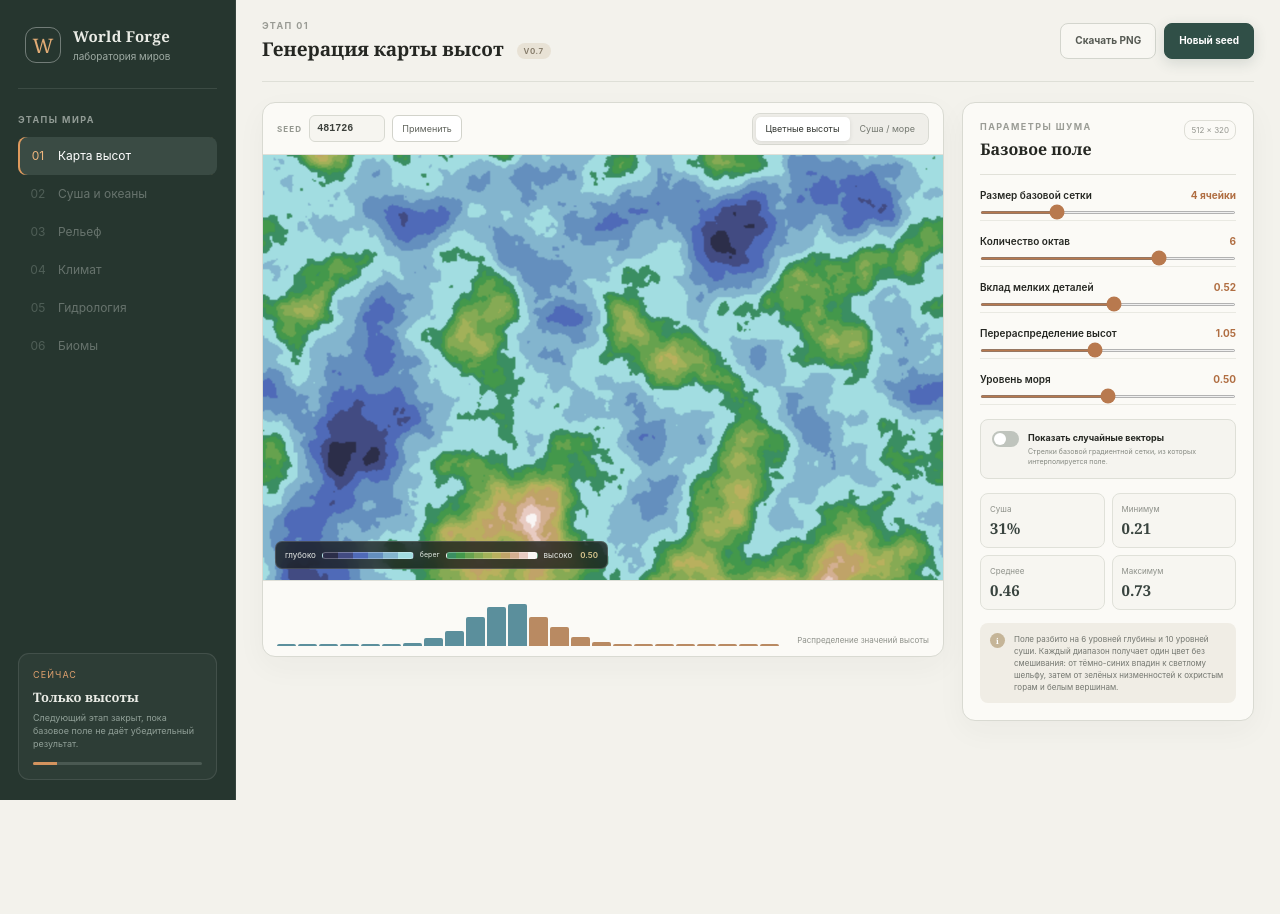
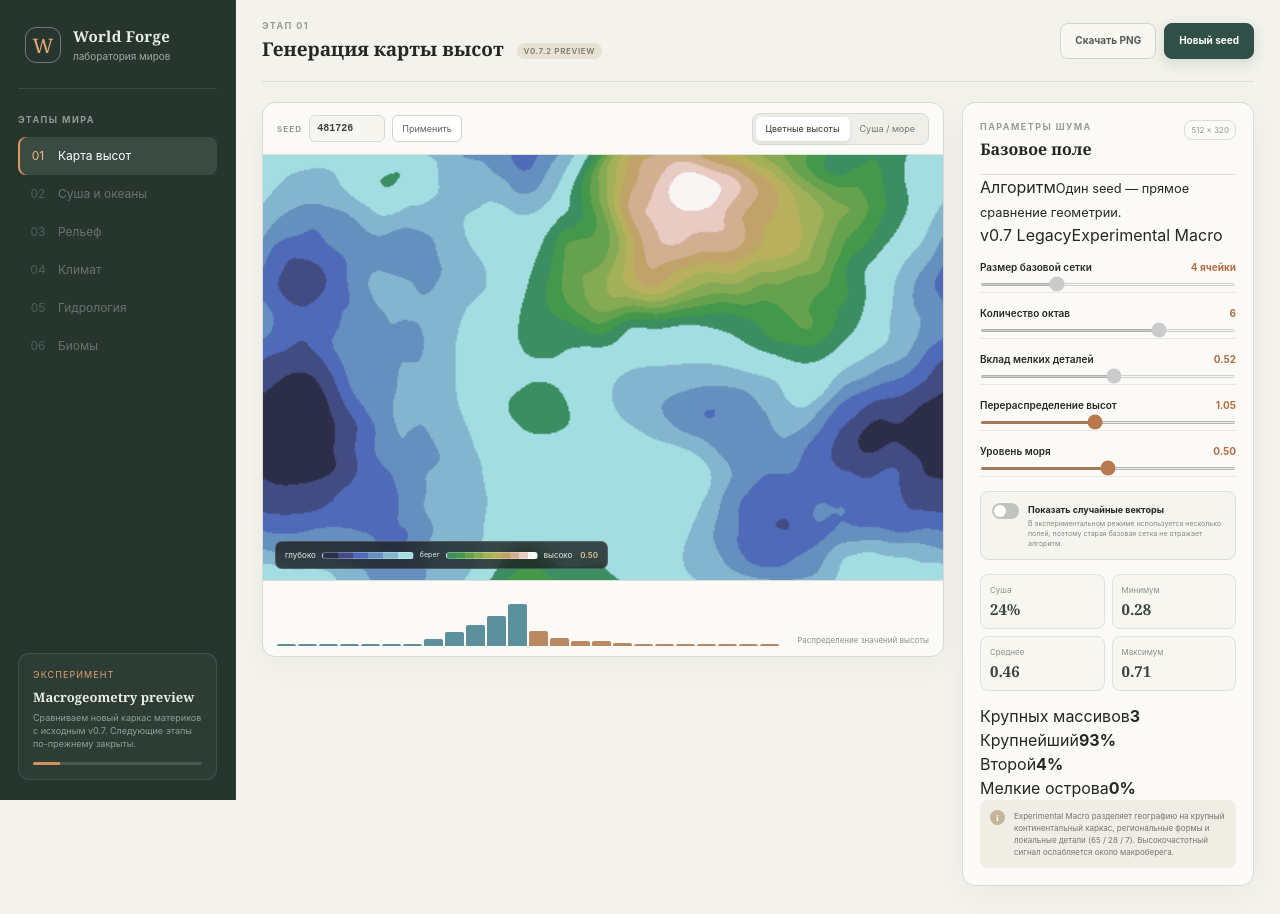
Before and after one commit to avdeevgreyfog-cmd/world-forge, a Next.js app: page / in a window 1280 px wide. Before the commit the page ends 800 px from the top, so only its background shows below. Built offline with nearby package versions, Linux system fonts and the light colour scheme.

Commit message:
Add legacy vs macro visual comparison

```diff
--- a/app/page.tsx
+++ b/app/page.tsx
@@ -1,15 +1,17 @@
 "use client";
 
 import {useCallback,useEffect,useMemo,useRef,useState} from "react";
-import {H,W,generate,hash2,reliefColor,type HeightField,type HeightSettings as Settings} from "../lib/heightfield/core";
+import {H,W,generate,hash2,reliefColor,type GeneratorMode,type HeightField,type HeightSettings as Settings} from "../lib/heightfield/core";
+import {analyzeLandmasses} from "../lib/heightfield/analysis";
 
 type Mode="height"|"mask";
 
 export default function Home(){
   const canvasRef=useRef<HTMLCanvasElement>(null);
-  const [seed,setSeed]=useState(481726),[seedInput,setSeedInput]=useState("481726"),[mode,setMode]=useState<Mode>("height"),[vectors,setVectors]=useState(false),[busy,setBusy]=useState(false),[probe,setProbe]=useState<{x:number;y:number;h:number}|null>(null);
+  const [seed,setSeed]=useState(481726),[seedInput,setSeedInput]=useState("481726"),[mode,setMode]=useState<Mode>("height"),[generatorMode,setGeneratorMode]=useState<GeneratorMode>("macro"),[vectors,setVectors]=useState(false),[busy,setBusy]=useState(false),[probe,setProbe]=useState<{x:number;y:number;h:number}|null>(null);
   const [settings,setSettings]=useState<Settings>({frequency:4,octaves:6,persistence:.52,redistribution:1.05,sea:.5});
-  const field:HeightField=useMemo(()=>generate(seed,settings),[seed,settings]);
+  const field:HeightField=useMemo(()=>generate(seed,settings,generatorMode),[seed,settings,generatorMode]);
+  const landAnalysis=useMemo(()=>analyzeLandmasses(field,settings.sea),[field,settings.sea]);
   useEffect(()=>{setBusy(true);const t=window.setTimeout(()=>setBusy(false),80);return()=>window.clearTimeout(t)},[field]);
 
   const draw=useCallback(()=>{
@@ -21,37 +23,40 @@ export default function Home(){
       const p=i*4;img.data[p]=r;img.data[p+1]=g;img.data[p+2]=b;img.data[p+3]=255;
     }
     ox.putImageData(img,0,0);ctx.imageSmoothingEnabled=true;ctx.drawImage(off,0,0,canvas.width,canvas.height);
-    if(vectors&&mode==="height"){
+    if(vectors&&mode==="height"&&generatorMode==="legacy"){
       const f=settings.frequency,stepX=canvas.width/f,stepY=stepX;ctx.lineWidth=1.5;ctx.strokeStyle="rgba(230,111,61,.82)";ctx.fillStyle="rgba(230,111,61,.9)";
       for(let gy=0;gy<=Math.ceil(canvas.height/stepY);gy++)for(let gx=0;gx<f;gx++){const a=hash2(gx,gy,seed)*Math.PI*2,cx=gx*stepX,cy=gy*stepY,len=Math.min(28,stepX*.2),ex=cx+Math.cos(a)*len,ey=cy+Math.sin(a)*len;ctx.beginPath();ctx.moveTo(cx,cy);ctx.lineTo(ex,ey);ctx.stroke();ctx.beginPath();ctx.arc(cx,cy,2.5,0,Math.PI*2);ctx.fill()}
     }
-  },[field,mode,settings.sea,settings.frequency,vectors,seed]);
+  },[field,mode,settings.sea,settings.frequency,vectors,seed,generatorMode]);
   useEffect(()=>draw(),[draw]);
 
   const randomize=()=>{const n=Math.floor(Math.random()*999999);setSeed(n);setSeedInput(String(n))};
   const applySeed=()=>{const n=Math.abs(Number(seedInput)||1)%1000000;setSeed(n);setSeedInput(String(n))};
   const update=<K extends keyof Settings>(key:K,value:Settings[K])=>setSettings(s=>({...s,[key]:value}));
   const inspect=(e:React.MouseEvent<HTMLCanvasElement>)=>{const r=e.currentTarget.getBoundingClientRect(),x=Math.max(0,Math.min(W-1,Math.floor((e.clientX-r.left)/r.width*W))),y=Math.max(0,Math.min(H-1,Math.floor((e.clientY-r.top)/r.height*H)));setProbe({x,y,h:field.values[y*W+x]})};
-  const download=()=>{const a=document.createElement("a");a.download=`heightmap-${seed}.png`;a.href=canvasRef.current?.toDataURL("image/png")||"";a.click()};
+  const download=()=>{const a=document.createElement("a");a.download=`heightmap-${generatorMode}-${seed}.png`;a.href=canvasRef.current?.toDataURL("image/png")||"";a.click()};
+  const setAlgorithm=(next:GeneratorMode)=>{setGeneratorMode(next);if(next==="macro")setVectors(false)};
 
   return <main className="app-shell height-lab">
     <aside className="sidebar"><div className="brand"><div className="brand-mark">W</div><div><strong>World Forge</strong><span>лаборатория миров</span></div></div>
       <div className="side-section"><p className="side-label">ЭТАПЫ МИРА</p><button className="nav-button active"><span>01</span>Карта высот</button>{["Суша и океаны","Рельеф","Климат","Гидрология","Биомы"].map((x,i)=><button key={x} className="nav-button locked" disabled><span>{String(i+2).padStart(2,"0")}</span>{x}</button>)}</div>
-      <div className="version-card"><span>Сейчас</span><strong>Только высоты</strong><small>Следующий этап закрыт, пока базовое поле не даёт убедительный результат.</small><div><i style={{width:"14%"}}/></div></div>
+      <div className="version-card"><span>Эксперимент</span><strong>Macrogeometry preview</strong><small>Сравниваем новый каркас материков с исходным v0.7. Следующие этапы по-прежнему закрыты.</small><div><i style={{width:"16%"}}/></div></div>
     </aside>
-    <section className="workspace"><header className="topbar"><div><p className="eyebrow">ЭТАП 01</p><h1>Генерация карты высот <span>v0.7</span></h1></div><div className="top-actions"><button className="ghost-button" onClick={download}>Скачать PNG</button><button className="primary-button" onClick={randomize}>Новый seed</button></div></header>
+    <section className="workspace"><header className="topbar"><div><p className="eyebrow">ЭТАП 01</p><h1>Генерация карты высот <span>v0.7.2 preview</span></h1></div><div className="top-actions"><button className="ghost-button" onClick={download}>Скачать PNG</button><button className="primary-button" onClick={randomize}>Новый seed</button></div></header>
       <div className="height-layout"><section className="map-card height-card"><div className="map-toolbar"><div className="seed-control"><span>SEED</span><input aria-label="Seed карты высот" value={seedInput} onChange={e=>setSeedInput(e.target.value)} onKeyDown={e=>e.key==="Enter"&&applySeed()}/><button onClick={applySeed}>Применить</button></div><div className="mode-switch"><button className={mode==="height"?"active":""} onClick={()=>setMode("height")}>Цветные высоты</button><button className={mode==="mask"?"active":""} onClick={()=>setMode("mask")}>Суша / море</button></div></div>
         <div className={`height-canvas ${busy?"loading":""}`}><canvas ref={canvasRef} onMouseMove={inspect} onMouseLeave={()=>setProbe(null)} aria-label="Процедурная карта высот"/>{probe&&<div className="height-probe"><strong>{probe.h>=settings.sea?"Суша":"Море"}</strong><span>x {probe.x} · y {probe.y}</span><span>Высота {probe.h.toFixed(3)}</span></div>}<div className="height-key">{mode==="height"?<><span>глубоко</span><i className="ocean-scale"/><em>берег</em><i className="land-scale"/><span>высоко</span></>:<><span>море</span><i className="mask-scale"/><span>суша</span></>}<b>{settings.sea.toFixed(2)}</b></div></div>
         <div className="histogram"><div>{field.histogram.map((v,i)=><i key={i} style={{height:`${Math.max(2,v*42)}px`}} className={i/24>=settings.sea?"land":"sea"}/>)}</div><span>Распределение значений высоты</span></div>
       </section>
       <aside className="control-panel height-controls"><div className="panel-head"><div><p className="eyebrow">ПАРАМЕТРЫ ШУМА</p><h2>Базовое поле</h2></div><span>512 × 320</span></div>
-        <Control label="Размер базовой сетки" value={`${settings.frequency} ячейки`} min={2} max={9} step={1} n={settings.frequency} set={v=>update("frequency",v)}/><Control label="Количество октав" value={String(settings.octaves)} min={1} max={8} step={1} n={settings.octaves} set={v=>update("octaves",v)}/><Control label="Вклад мелких деталей" value={settings.persistence.toFixed(2)} min={.3} max={.72} step={.01} n={settings.persistence} set={v=>update("persistence",v)}/><Control label="Перераспределение высот" value={settings.redistribution.toFixed(2)} min={.65} max={1.55} step={.01} n={settings.redistribution} set={v=>update("redistribution",v)}/><Control label="Уровень моря" value={settings.sea.toFixed(2)} min={.3} max={.7} step={.01} n={settings.sea} set={v=>update("sea",v)}/>
-        <label className="vector-toggle"><input type="checkbox" checked={vectors} onChange={e=>setVectors(e.target.checked)}/><span/><div><strong>Показать случайные векторы</strong><small>Стрелки базовой градиентной сетки, из которых интерполируется поле.</small></div></label>
+        <div className="algorithm-control"><div><span>Алгоритм</span><small>Один seed — прямое сравнение геометрии.</small></div><div className="algorithm-switch"><button className={generatorMode==="legacy"?"active":""} onClick={()=>setAlgorithm("legacy")}>v0.7 Legacy</button><button className={generatorMode==="macro"?"active":""} onClick={()=>setAlgorithm("macro")}>Experimental Macro</button></div></div>
+        <Control disabled={generatorMode==="macro"} label="Размер базовой сетки" value={`${settings.frequency} ячейки`} min={2} max={9} step={1} n={settings.frequency} set={v=>update("frequency",v)}/><Control disabled={generatorMode==="macro"} label="Количество октав" value={String(settings.octaves)} min={1} max={8} step={1} n={settings.octaves} set={v=>update("octaves",v)}/><Control disabled={generatorMode==="macro"} label="Вклад мелких деталей" value={settings.persistence.toFixed(2)} min={.3} max={.72} step={.01} n={settings.persistence} set={v=>update("persistence",v)}/><Control label="Перераспределение высот" value={settings.redistribution.toFixed(2)} min={.65} max={1.55} step={.01} n={settings.redistribution} set={v=>update("redistribution",v)}/><Control label="Уровень моря" value={settings.sea.toFixed(2)} min={.3} max={.7} step={.01} n={settings.sea} set={v=>update("sea",v)}/>
+        <label className={`vector-toggle ${generatorMode==="macro"?"disabled":""}`}><input type="checkbox" disabled={generatorMode==="macro"} checked={vectors} onChange={e=>setVectors(e.target.checked)}/><span/><div><strong>Показать случайные векторы</strong><small>{generatorMode==="macro"?"В экспериментальном режиме используется несколько полей, поэтому старая базовая сетка не отражает алгоритм.":"Стрелки базовой градиентной сетки, из которых интерполируется поле."}</small></div></label>
         <div className="height-stats"><div><span>Суша</span><strong>{field.land}%</strong></div><div><span>Минимум</span><strong>{field.min.toFixed(2)}</strong></div><div><span>Среднее</span><strong>{field.mean.toFixed(2)}</strong></div><div><span>Максимум</span><strong>{field.max.toFixed(2)}</strong></div></div>
-        <div className="info-callout"><span>i</span><p>Поле разбито на 6 уровней глубины и 10 уровней суши. Каждый диапазон получает один цвет без смешивания: от тёмно-синих впадин к светлому шельфу, затем от зелёных низменностей к охристым горам и белым вершинам.</p></div>
+        <div className="qa-stats"><div><span>Крупных массивов</span><strong>{landAnalysis.majorLandmasses}</strong></div><div><span>Крупнейший</span><strong>{Math.round(landAnalysis.largestShare*100)}%</strong></div><div><span>Второй</span><strong>{Math.round(landAnalysis.secondShare*100)}%</strong></div><div><span>Мелкие острова</span><strong>{Math.round(landAnalysis.smallIslandsShare*100)}%</strong></div></div>
+        <div className="info-callout"><span>i</span><p>{generatorMode==="macro"?"Experimental Macro разделяет географию на крупный континентальный каркас, региональные формы и локальные детали (65 / 28 / 7). Высокочастотный сигнал ослабляется около макроберега.":"Legacy — исходный алгоритм v0.7 без изменений: единый fBm из нескольких октав."}</p></div>
       </aside></div>
     </section>
   </main>
 }
 
-function Control({label,value,min,max,step,n,set}:{label:string;value:string;min:number;max:number;step:number;n:number;set:(v:number)=>void}){return <label className="range-block compact"><div><span>{label}</span><strong>{value}</strong></div><input type="range" min={min} max={max} step={step} value={n} onChange={e=>set(Number(e.target.value))}/></label>}
+function Control({label,value,min,max,step,n,set,disabled=false}:{label:string;value:string;min:number;max:number;step:number;n:number;set:(v:number)=>void;disabled?:boolean}){return <label className={`range-block compact ${disabled?"disabled":""}`}><div><span>{label}</span><strong>{value}</strong></div><input disabled={disabled} type="range" min={min} max={max} step={step} value={n} onChange={e=>set(Number(e.target.value))}/></label>}
```
